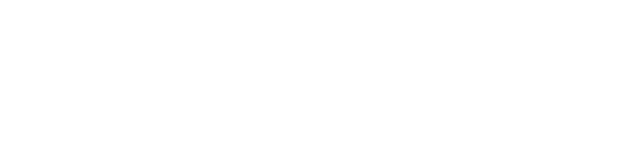
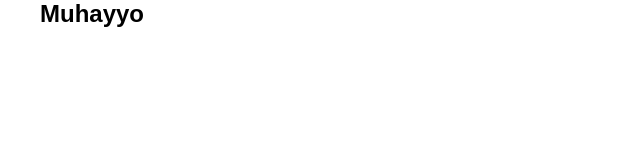
Before and after one commit to AsilbekXoliyorov441/yangiJamoviy, a plain HTML site: page page/portfolio.html in a window 1280 px wide. Shown: the whole page, without its empty margins (0-640 px from the left). Drawn offline with Linux system fonts and the light colour scheme.

Commit message:
men qoshdim

```diff
--- a/page/portfolio.html
+++ b/page/portfolio.html
@@ -8,7 +8,13 @@
 </head>
 <body>
   <header></header>
-
+ <main>
+  <section>
+    <div class="container">
+      <h1>Muhayyo</h1>
+    </div>
+  </section>
+ </main>
 
   <footer></footer>
 </body>
```
